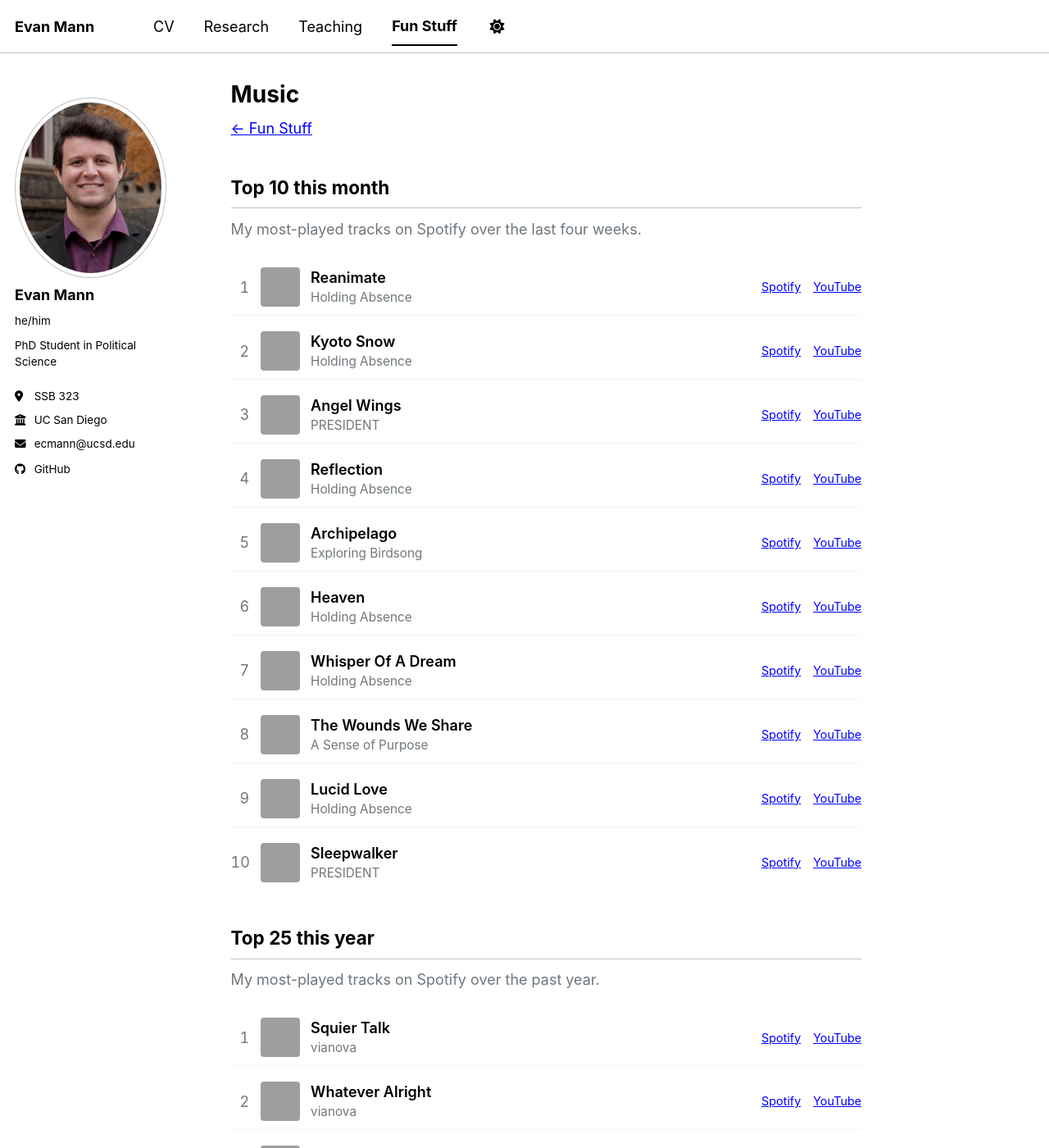
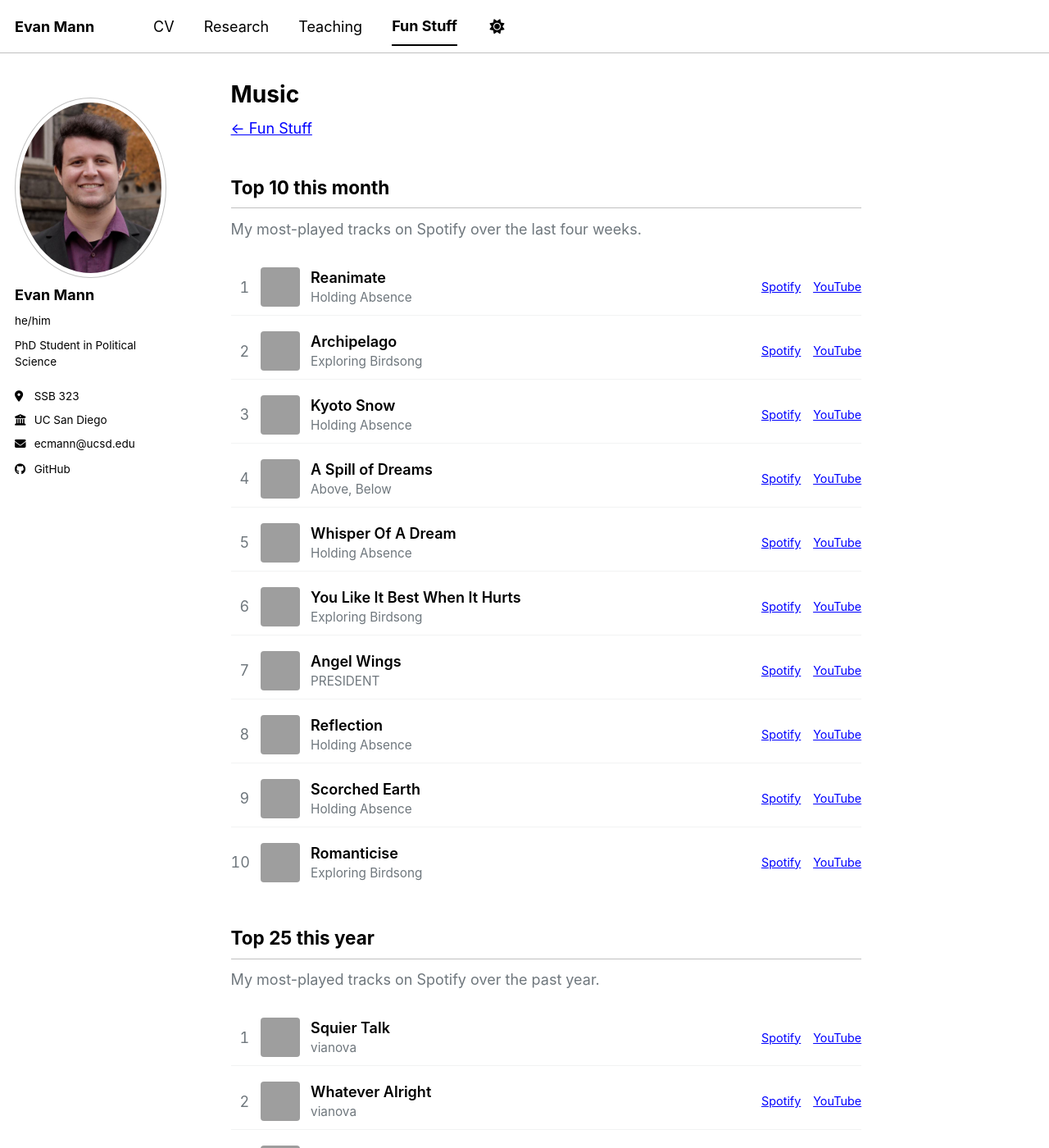
Before and after one commit to ecmannn/ecmannn.github.io, a Jekyll site: the page built from _pages/fun-stuff-music.md, in a window 1280 px wide and 1400 px high, cut to the strip 0-1400 px from the top of the window. Shown: the whole strip at 82% size. Built offline with Jekyll 4.4.1, drawn with Linux system fonts in a browser that asks for light colours; a script bundle is joined from its source files by our own code; library files that are not in the unit come from our copies; part of the change alters nothing that is shown; some of the changed text lies outside the part shown; grey boxes are pictures that could not be loaded.

Commit message:
Update Spotify top tracks

```diff
--- a/_data/spotify.json
+++ b/_data/spotify.json
@@ -1,5 +1,5 @@
 {
-  "fetched_at": "2026-10-12",
+  "fetched_at": "2026-10-19",
   "month": {
     "time_range": "short_term",
     "tracks": [
@@ -15,6 +15,16 @@
       },
       {
         "rank": 2,
+        "name": "Archipelago",
+        "artist": "Exploring Birdsong",
+        "album": "Every House We Built",
+        "album_art": "https://i.scdn.co/image/ab67616d00001e024c751595c3b511b6c99f1824",
+        "spotify_url": "https://open.spotify.com/track/5dPNLk9u7KCKdfUEQc1J4h",
+        "youtube_video_id": "Wpo5xww00LA",
+        "youtube_url": "https://www.youtube.com/watch?v=Wpo5xww00LA"
+      },
+      {
+        "rank": 3,
         "name": "Kyoto Snow",
         "artist": "Holding Absence",
         "album": "Modern Life Is Lonely",
@@ -24,7 +34,37 @@
         "youtube_url": "https://www.youtube.com/watch?v=c-vZmWf4XEM"
       },
       {
-        "rank": 3,
+        "rank": 4,
+        "name": "A Spill of Dreams",
+        "artist": "Above, Below",
+        "album": "I Guess It Was Nowhere",
+        "album_art": "https://i.scdn.co/image/ab67616d00001e02601b9b0073cbca7624a25fee",
+        "spotify_url": "https://open.spotify.com/track/6v162j7vqbx1T7NTm18Y6J",
+        "youtube_video_id": "r9sOqLYld8M",
+        "youtube_url": "https://www.youtube.com/watch?v=r9sOqLYld8M"
+      },
+      {
+        "rank": 5,
+        "name": "Whisper Of A Dream",
+        "artist": "Holding Absence",
+        "album": "Modern Life Is Lonely",
+        "album_art": "https://i.scdn.co/image/ab67616d00001e026237e76bf3eca6f029659912",
+        "spotify_url": "https://open.spotify.com/track/2LRxcDlrl6Z2yqSzSIVnEO",
+        "youtube_video_id": "o7QbtEsO3zE",
+        "youtube_url": "https://www.youtube.com/watch?v=o7QbtEsO3zE"
+      },
+      {
+        "rank": 6,
+        "name": "You Like It Best When It Hurts",
+        "artist": "Exploring Birdsong",
+        "album": "Every House We Built",
+        "album_art": "https://i.scdn.co/image/ab67616d00001e024c751595c3b511b6c99f1824",
+        "spotify_url": "https://open.spotify.com/track/26MKE9l7oAi5R3Yz8hCvXf",
+        "youtube_video_id": "vNOAC9BuBP4",
+        "youtube_url": "https://www.youtube.com/watch?v=vNOAC9BuBP4"
+      },
+      {
+        "rank": 7,
         "name": "Angel Wings",
         "artist": "PRESIDENT",
         "album": "Blood Of Your Empire",
@@ -34,7 +74,7 @@
         "youtube_url": "https://www.youtube.com/watch?v=i-gJbh7rask"
       },
       {
-        "rank": 4,
+        "rank": 8,
         "name": "Reflection",
         "artist": "Holding Absence",
         "album": "Modern Life Is Lonely",
@@ -44,64 +84,24 @@
         "youtube_url": "https://www.youtube.com/watch?v=X4qxOMUTIDg"
       },
       {
-        "rank": 5,
-        "name": "Archipelago",
+        "rank": 9,
+        "name": "Scorched Earth",
+        "artist": "Holding Absence",
+        "album": "Modern Life Is Lonely",
+        "album_art": "https://i.scdn.co/image/ab67616d00001e026237e76bf3eca6f029659912",
+        "spotify_url": "https://open.spotify.com/track/66y6oEQs6kNLiFT9U8P8y7",
+        "youtube_video_id": "bjQ8E95s2D4",
+        "youtube_url": "https://www.youtube.com/watch?v=bjQ8E95s2D4"
+      },
+      {
+        "rank": 10,
+        "name": "Romanticise",
         "artist": "Exploring Birdsong",
         "album": "Every House We Built",
         "album_art": "https://i.scdn.co/image/ab67616d00001e024c751595c3b511b6c99f1824",
-        "spotify_url": "https://open.spotify.com/track/5dPNLk9u7KCKdfUEQc1J4h",
-        "youtube_video_id": "Wpo5xww00LA",
-        "youtube_url": "https://www.youtube.com/watch?v=Wpo5xww00LA"
-      },
-      {
-        "rank": 6,
-        "name": "Heaven",
-        "artist": "Holding Absence",
-        "album": "Modern Life Is Lonely",
-        "album_art": "https://i.scdn.co/image/ab67616d00001e026237e76bf3eca6f029659912",
-        "spotify_url": "https://open.spotify.com/track/59ou5ZzaV1YypU9f2gTIr0",
-        "youtube_video_id": "gXcapkDd_j4",
-        "youtube_url": "https://www.youtube.com/watch?v=gXcapkDd_j4"
-      },
-      {
-        "rank": 7,
-        "name": "Whisper Of A Dream",
-        "artist": "Holding Absence",
-        "album": "Modern Life Is Lonely",
-        "album_art": "https://i.scdn.co/image/ab67616d00001e026237e76bf3eca6f029659912",
-        "spotify_url": "https://open.spotify.com/track/2LRxcDlrl6Z2yqSzSIVnEO",
-        "youtube_video_id": "o7QbtEsO3zE",
-        "youtube_url": "https://www.youtube.com/watch?v=o7QbtEsO3zE"
-      },
-      {
-        "rank": 8,
-        "name": "The Wounds We Share",
-        "artist": "A Sense of Purpose",
-        "album": "The Wounds We Share",
-        "album_art": "https://i.scdn.co/image/ab67616d00001e02877f2730a6218b25441b735f",
-        "spotify_url": "https://open.spotify.com/track/3iXz5NVmYv1TQHvDHawB28",
-        "youtube_video_id": "0oq9A5DnABU",
-        "youtube_url": "https://www.youtube.com/watch?v=0oq9A5DnABU"
-      },
-      {
-        "rank": 9,
-        "name": "Lucid Love",
-        "artist": "Holding Absence",
-        "album": "Modern Life Is Lonely",
-        "album_art": "https://i.scdn.co/image/ab67616d00001e026237e76bf3eca6f029659912",
-        "spotify_url": "https://open.spotify.com/track/7boZAFxUp82GSDkxYnAnn9",
-        "youtube_video_id": "NV_TbHYkQcc",
-        "youtube_url": "https://www.youtube.com/watch?v=NV_TbHYkQcc"
-      },
-      {
-        "rank": 10,
-        "name": "Sleepwalker",
-        "artist": "PRESIDENT",
-        "album": "Blood Of Your Empire",
-        "album_art": "https://i.scdn.co/image/ab67616d00001e02c02429c15cdba5c68d912efa",
-        "spotify_url": "https://open.spotify.com/track/0qFmjpNGhjaxp789YQ7zMb",
-        "youtube_video_id": "HnB5mmPfUZU",
-        "youtube_url": "https://www.youtube.com/watch?v=HnB5mmPfUZU"
+        "spotify_url": "https://open.spotify.com/track/3d5r19oEK1jrb8UFShzwVX",
+        "youtube_video_id": "up8mCDXsUR8",
+        "youtube_url": "https://www.youtube.com/watch?v=up8mCDXsUR8"
       }
     ]
   },
@@ -165,8 +165,8 @@
         "album": "People Watching",
         "album_art": "https://i.scdn.co/image/ab67616d00001e02049b3adcd9d9f926e91df19c",
         "spotify_url": "https://open.spotify.com/track/0BRvW4hfXMNBQoK6OAQPsa",
-        "youtube_video_id": "naqH83OXsfw",
-        "youtube_url": "https://www.youtube.com/watch?v=naqH83OXsfw"
+        "youtube_video_id": "ijRFcqz0erM",
+        "youtube_url": "https://www.youtube.com/watch?v=ijRFcqz0erM"
       },
       {
         "rank": 7,
@@ -195,8 +195,8 @@
         "album": "Dark Sun",
         "album_art": "https://i.scdn.co/image/ab67616d00001e02386e4e938647ef307de72919",
         "spotify_url": "https://open.spotify.com/track/1BKShyqTh9TDWc3dFHYXkF",
-        "youtube_video_id": "7abxfS42lqs",
-        "youtube_url": "https://www.youtube.com/watch?v=7abxfS42lqs"
+        "youtube_video_id": "ygX0QJf_7rU",
+        "youtube_url": "https://www.youtube.com/watch?v=ygX0QJf_7rU"
       },
       {
         "rank": 10,
@@ -285,8 +285,8 @@
         "album": "People Watching",
         "album_art": "https://i.scdn.co/image/ab67616d00001e02049b3adcd9d9f926e91df19c",
         "spotify_url": "https://open.spotify.com/track/6BuRHBZMDfvvp87RCvc1fA",
-        "youtube_video_id": "8MuNq-u1kbc",
-        "youtube_url": "https://www.youtube.com/watch?v=8MuNq-u1kbc"
+        "youtube_video_id": "Il7wqxtIOK0",
+        "youtube_url": "https://www.youtube.com/watch?v=Il7wqxtIOK0"
       },
       {
         "rank": 19,
@@ -350,13 +350,13 @@
       },
       {
         "rank": 25,
-        "name": "Cannibal (feat. Anders Fridén)",
-        "artist": "VOLA, Anders Friden, In Flames",
-        "album": "Friend Of A Phantom",
-        "album_art": "https://i.scdn.co/image/ab67616d00001e02e83f5d91704572a70fde854a",
-        "spotify_url": "https://open.spotify.com/track/1prhJo0ltaMJa5T0Y7l0kz",
-        "youtube_video_id": "n-5xyCwH0mk",
-        "youtube_url": "https://www.youtube.com/watch?v=n-5xyCwH0mk"
+        "name": "covet",
+        "artist": "sace6",
+        "album": "brutalist",
+        "album_art": "https://i.scdn.co/image/ab67616d00001e024664fbb38e7d81c9f2338983",
+        "spotify_url": "https://open.spotify.com/track/75F1PnYhdRwu83aSi4y7O1",
+        "youtube_video_id": "4Nn4Surv5xo",
+        "youtube_url": "https://www.youtube.com/watch?v=4Nn4Surv5xo"
       }
     ]
   }
```
